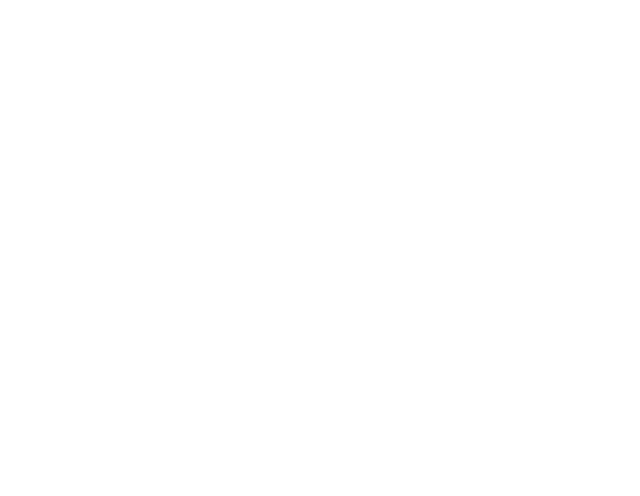
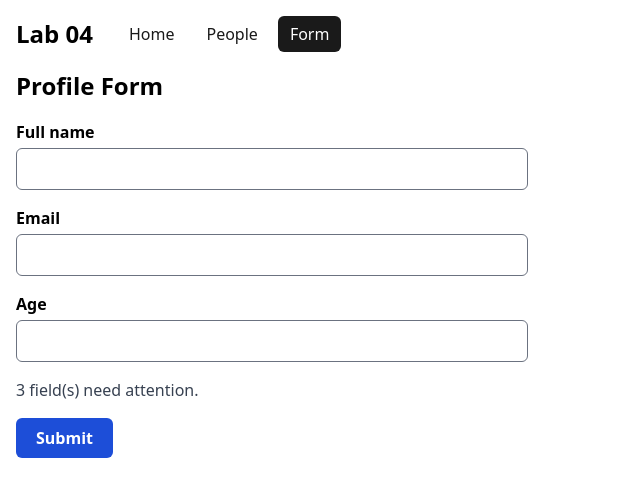
Before and after one commit to Ac-2836/WebDev-Lab04, a React (Vite) app: page /form in a window 1280 px wide. Before the commit this address had no page. Shown: the top 496 px of the page, without its empty margins (0-640 px from the left). Built offline with nearby package versions, Linux system fonts and the light colour scheme.

Commit message:
feat: form context

```diff
--- a/src/App.jsx
+++ b/src/App.jsx
@@ -4,6 +4,7 @@ import { Home, RootLayout } from './layouts/RootLayout.jsx';
 import { PeopleIndex, PeopleLayout } from './people/PeopleLayout.jsx';
 import { PersonSkeleton } from './people/PersonSkeleton.jsx';
 import { PEOPLE } from './people/people-data.js';
+import { SimpleForm } from './form/SimpleForm.jsx';
 
 // Route-level code split; lazy() needs a default export, so map the named one.
 const PersonDetail = lazy(() =>
@@ -26,6 +27,7 @@ export function App() {
             }
           />
         </Route>
+        <Route path='form' element={<SimpleForm />} />
       </Route>
     </Routes>
   );
--- /dev/null
+++ b/src/form/FormContext.js
@@ -0,0 +1,9 @@
+import { createContext, useContext } from 'react';
+
+export const FormContext = createContext(null);
+
+export function useFormContext() {
+  const ctx = useContext(FormContext);
+  if (!ctx) throw new Error('useFormContext must be used inside SimpleForm');
+  return ctx;
+}
--- /dev/null
+++ b/src/form/SimpleForm.jsx
@@ -0,0 +1,82 @@
+import { useId, useState } from 'react';
+import { FormContext, useFormContext } from './FormContext.js';
+import { validateForm } from './validate-form.js';
+import styles from './SimpleForm.module.css';
+
+const INITIAL_VALUES = { fullName: '', email: '', age: '' };
+
+export const FORM_FIELDS = [
+  { name: 'fullName', label: 'Full name', type: 'text', autoComplete: 'name' },
+  { name: 'email', label: 'Email', type: 'email', autoComplete: 'email' },
+  { name: 'age', label: 'Age', type: 'number', autoComplete: 'off' },
+];
+
+function readValue(input) {
+  if (input.type !== 'number') return input.value;
+  return Number.isNaN(input.valueAsNumber) ? '' : input.valueAsNumber;
+}
+
+export function SimpleForm() {
+  const [values, setValues] = useState(INITIAL_VALUES);
+  // Derived in the same render pass as the keystroke: no useEffect waterfall.
+  const errors = validateForm(values);
+  const isValid = Object.keys(errors).length === 0;
+
+  const handleChange = (e) => {
+    const { name } = e.target;
+    const value = readValue(e.target);
+    setValues((prev) => ({ ...prev, [name]: value }));
+  };
+
+  const handleSubmit = (e) => {
+    e.preventDefault();
+  };
+
+  return (
+    <FormContext.Provider value={{ values, errors, isValid, handleChange }}>
+      <form
+        className={styles.form}
+        aria-labelledby='form-heading'
+        noValidate
+        onSubmit={handleSubmit}
+      >
+        <h2 id='form-heading'>Profile Form</h2>
+        {FORM_FIELDS.map((field) => (
+          <FieldControl key={field.name} {...field} />
+        ))}
+        <FormStatus />
+        <button type='submit' className={styles.submit}>
+          Submit
+        </button>
+      </form>
+    </FormContext.Provider>
+  );
+}
+
+function FieldControl({ name, label, type, autoComplete }) {
+  const { values, handleChange } = useFormContext();
+  const id = useId();
+  return (
+    <p className={styles.field}>
+      <label htmlFor={id}>{label}</label>
+      <input
+        id={id}
+        name={name}
+        type={type}
+        autoComplete={autoComplete}
+        value={values[name]}
+        onChange={handleChange}
+      />
+    </p>
+  );
+}
+
+function FormStatus() {
+  const { errors, isValid } = useFormContext();
+  const count = Object.keys(errors).length;
+  return (
+    <output className={styles.status} aria-live='polite'>
+      {isValid ? 'All fields are valid.' : `${count} field(s) need attention.`}
+    </output>
+  );
+}
--- /dev/null
+++ b/src/form/SimpleForm.module.css
@@ -0,0 +1,49 @@
+.form {
+  display: grid;
+  gap: 1rem;
+  max-width: 32rem;
+}
+
+.form h2 {
+  margin: 0;
+}
+
+.field {
+  display: grid;
+  gap: 0.25rem;
+  margin: 0;
+}
+
+.field label {
+  font-weight: 600;
+}
+
+.field input {
+  min-width: 0;
+  padding: 0.5rem 0.75rem;
+  border: 1px solid #6b7280;
+  border-radius: 6px;
+  font: inherit;
+}
+
+.field input:focus-visible,
+.submit:focus-visible {
+  outline: 3px solid #f59e0b;
+  outline-offset: 2px;
+}
+
+.status {
+  color: #374151;
+}
+
+.submit {
+  justify-self: start;
+  padding: 0.5rem 1.25rem;
+  border: 0;
+  border-radius: 6px;
+  background: #1d4ed8;
+  color: #fff;
+  font: inherit;
+  font-weight: 600;
+  cursor: pointer;
+}
--- /dev/null
+++ b/src/form/validate-form.js
@@ -0,0 +1,28 @@
+const EMAIL_PATTERN = /^[^\s@]+@[^\s@]+\.[^\s@]+$/;
+
+// Pure: called during render, never from an effect.
+export function validateForm({ fullName, email, age }) {
+  const errors = {};
+
+  const name = fullName.trim();
+  if (!name) {
+    errors.fullName = 'Full name is required.';
+  } else if (name.length < 2) {
+    errors.fullName = 'Full name needs at least 2 characters.';
+  }
+
+  const mail = email.trim();
+  if (!mail) {
+    errors.email = 'Email is required.';
+  } else if (!EMAIL_PATTERN.test(mail)) {
+    errors.email = 'Enter a valid email address, e.g. name@example.com.';
+  }
+
+  if (age === '') {
+    errors.age = 'Age is required.';
+  } else if (!Number.isInteger(age) || age < 1 || age > 120) {
+    errors.age = 'Age must be a whole number from 1 to 120.';
+  }
+
+  return errors;
+}
--- a/src/layouts/RootLayout.jsx
+++ b/src/layouts/RootLayout.jsx
@@ -4,6 +4,7 @@ import styles from './RootLayout.module.css';
 const NAV_ITEMS = [
   { to: '/', label: 'Home', end: true },
   { to: '/people', label: 'People', end: false },
+  { to: '/form', label: 'Form', end: false },
 ];
 
 export function RootLayout() {
```
